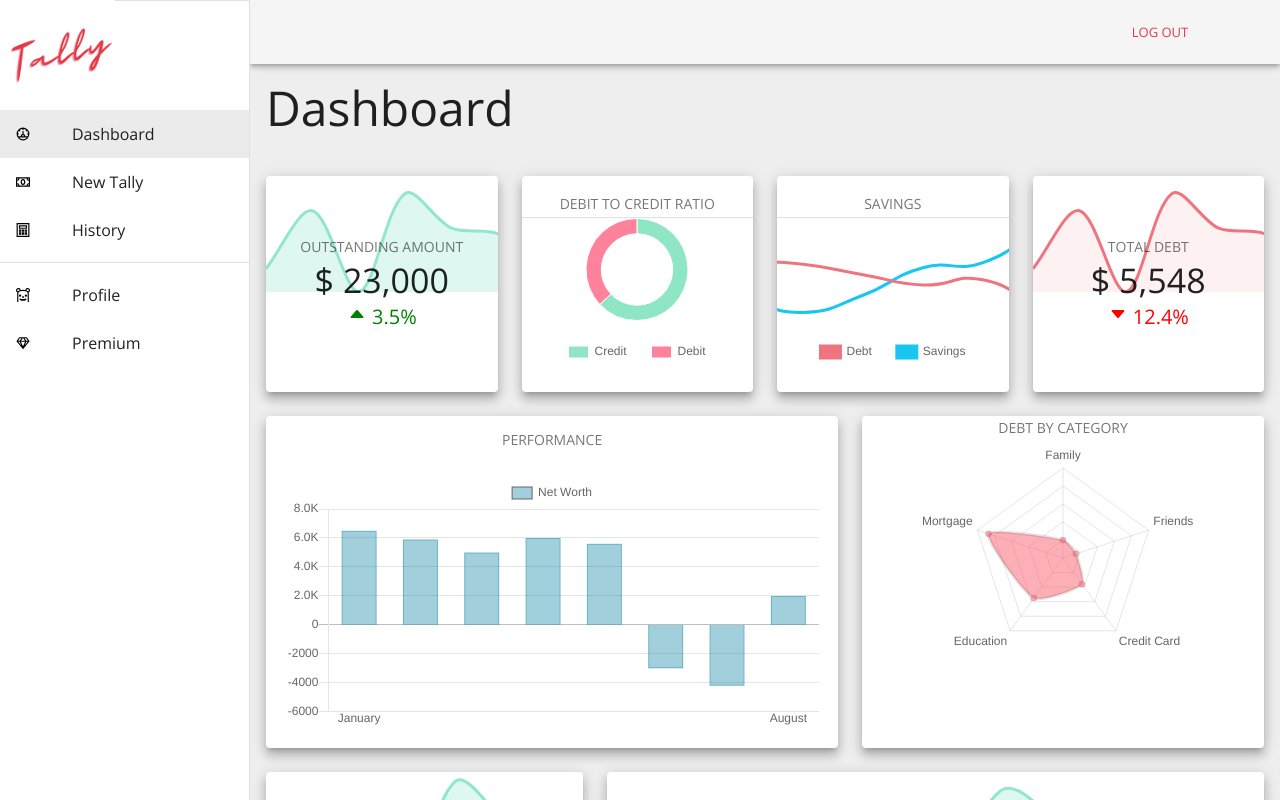
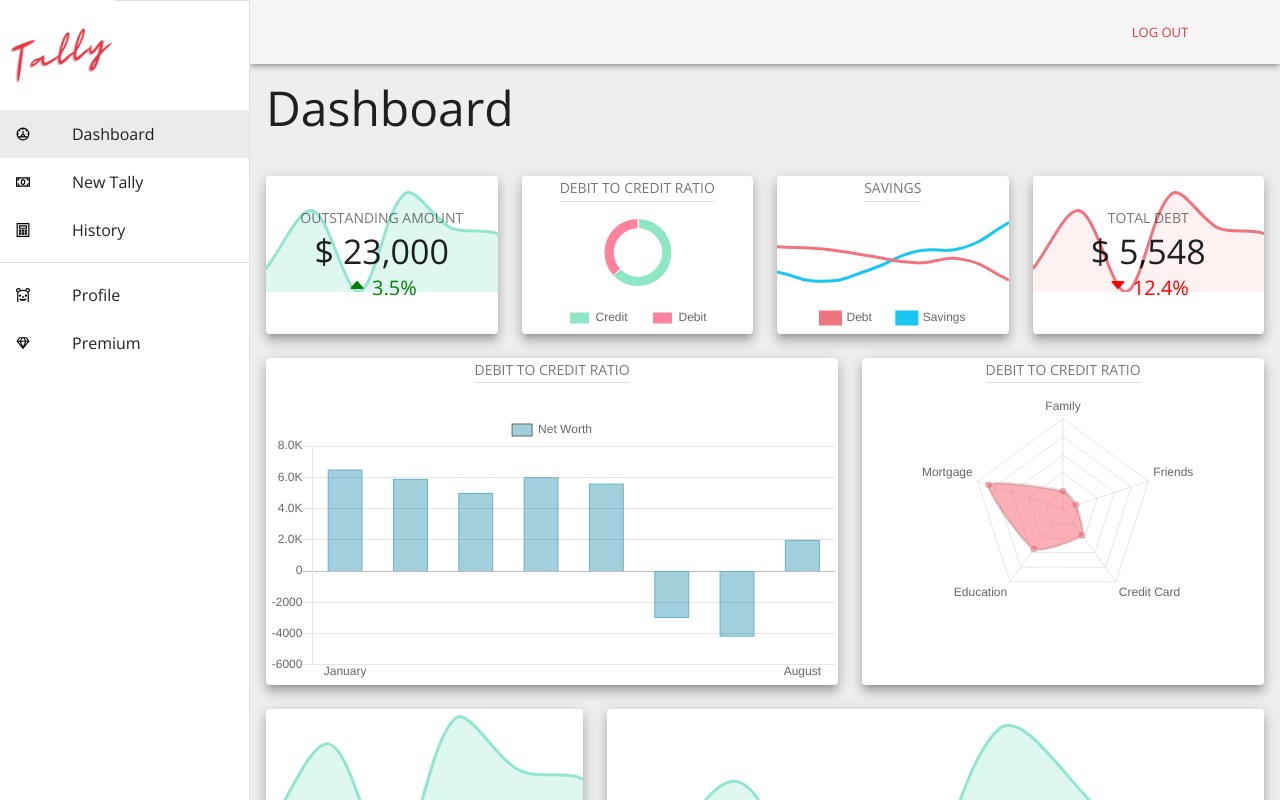
Before and after one commit to awalemandi/tally, a React (Create React App) app: page /home/dashboard in a window 1280 px wide. Shown: the top 800 px of the page. Built offline with nearby package versions, Linux system fonts and the light colour scheme.

Commit message:
updated css for charts for uniformity

```diff
--- a/src/components/menu/dashboard/DebitCreditRatio.tsx
+++ b/src/components/menu/dashboard/DebitCreditRatio.tsx
@@ -24,6 +24,14 @@ const useStyles = makeStyles(theme => ({
 	},
 	content: {
 		textAlign: 'center',
+		margin: 0,
+		padding: 0,
+	},
+	chart: {
+		width: '100%',
+		height: '100%',
+		marginTop: theme.spacing(2),
+		padding: 0,
 	},
 }));
 
@@ -72,9 +80,11 @@ const DebitCreditRatio = () => {
 				<Typography color='textSecondary' gutterBottom variant='button'>
 					Debit to Credit Ratio
 				</Typography>
-				<Divider variant='fullWidth'/>
+				<Divider variant='fullWidth' />
+			</CardContent>
+			<div className={classes.chart}>
 				<DoughnutChart data={loadData} options={loadOptions} />
-			</CardContent>
+			</div>
 		</Card>
 	);
 };
--- a/src/components/menu/dashboard/DebtByCategory.tsx
+++ b/src/components/menu/dashboard/DebtByCategory.tsx
@@ -8,12 +8,28 @@ import {
 	makeStyles,
 } from '@material-ui/core';
 import RadarChart from '../../common/RadarChart';
+import { Divider } from '@material-ui/core';
 
 const useStyles = makeStyles(theme => ({
 	root: {
 		height: '100%',
 		width: 'auto',
 		margin: 0,
+		padding: 0,
+		display: 'flex',
+		flexDirection: 'column',
+		justifyContent: 'space-between',
+		alignItems: 'center',
+	},
+	content: {
+		textAlign: 'center',
+		margin: 0,
+		padding: 0,
+	},
+	chart: {
+		width: '100%',
+		height: '100%',
+		marginTop: theme.spacing(2),
 		padding: 0,
 	},
 }));
@@ -58,32 +74,15 @@ const DebtByCategory = () => {
 
 	return (
 		<Card className={clsx(classes.root)} raised={true}>
-			<CardContent style={{ margin: 0, padding: 0 }}>
-				<Grid
-					container
-					direction='column'
-					justify='center'
-					alignItems='center'
-					spacing={1}
-				>
-					<Grid item xs={12}>
-						<Typography color='textSecondary' gutterBottom variant='button'>
-							Debt By Category
-						</Typography>
-					</Grid>
-					<Grid
-						container
-						direction='row'
-						justify='center'
-						alignItems='center'
-						item
-						xs={12}
-						style={{ maxHeight: '80%' }}
-					>
-						<RadarChart data={loadData} options={loadOptions} />
-					</Grid>
-				</Grid>
+			<CardContent className={classes.content}>
+				<Typography color='textSecondary' gutterBottom variant='button'>
+					Debit to Credit Ratio
+				</Typography>
+				<Divider variant='fullWidth' />
 			</CardContent>
+			<div className={classes.chart}>
+				<RadarChart data={loadData} options={loadOptions} />
+			</div>
 		</Card>
 	);
 };
--- a/src/components/menu/dashboard/Performace.tsx
+++ b/src/components/menu/dashboard/Performace.tsx
@@ -14,11 +14,23 @@ const useStyles = makeStyles(theme => ({
 	root: {
 		height: '100%',
 		width: 'auto',
-		padding: theme.spacing(2),
 		margin: 0,
+		padding: 0,
+		display: 'flex',
+		flexDirection: 'column',
+		justifyContent: 'space-between',
+		alignItems: 'center',
+	},
+	content: {
+		textAlign: 'center',
+		margin: 0,
+		padding: 0,
 	},
 	chart: {
-		maxWidth: '100%',
+		width: '100%',
+		height: '100%',
+		marginTop: theme.spacing(2),
+		padding: 0,
 	},
 }));
 
@@ -110,33 +122,15 @@ const Performance = () => {
 
 	return (
 		<Card className={clsx(classes.root)} raised={true}>
-			<CardContent style={{ margin: 0, padding: 0 }}>
-				<Grid
-					container
-					direction='column'
-					justify='center'
-					alignItems='center'
-					spacing={1}
-				>
-
-						<Typography color='textSecondary' gutterBottom variant='button'>
-							Performance
-						</Typography>
-
-					<Divider variant='fullWidth'/>
-					<Grid
-						container
-						direction='row'
-						justify='center'
-						alignItems='center'
-						item
-						xs={12}
-						className={classes.chart}
-					>
-						<BarChart data={loadData} options={loadOptions} />
-					</Grid>
-				</Grid>
+			<CardContent className={classes.content}>
+				<Typography color='textSecondary' gutterBottom variant='button'>
+					Debit to Credit Ratio
+				</Typography>
+				<Divider variant='fullWidth' />
 			</CardContent>
+			<div className={classes.chart}>
+				<BarChart data={loadData} options={loadOptions} />
+			</div>
 		</Card>
 	);
 };
--- a/src/components/menu/dashboard/Savings.tsx
+++ b/src/components/menu/dashboard/Savings.tsx
@@ -23,6 +23,14 @@ const useStyles = makeStyles(theme => ({
 	},
 	content: {
 		textAlign: 'center',
+		margin: 0,
+		padding: 0,
+	},
+	chart: {
+		width: '100%',
+		height: '100%',
+		marginTop: theme.spacing(2),
+		padding: 0,
 	},
 }));
 
@@ -102,8 +110,10 @@ const Savings = () => {
 					Savings
 				</Typography>
 				<Divider variant='fullWidth' />
+			</CardContent>
+			<div className={classes.chart}>
 				<LineChart data={loadData} options={loadOptions} />
-			</CardContent>
+			</div>
 		</Card>
 	);
 };
```
Also changed, not shown: 1 other file (tests, documents, lock files or other folders).
